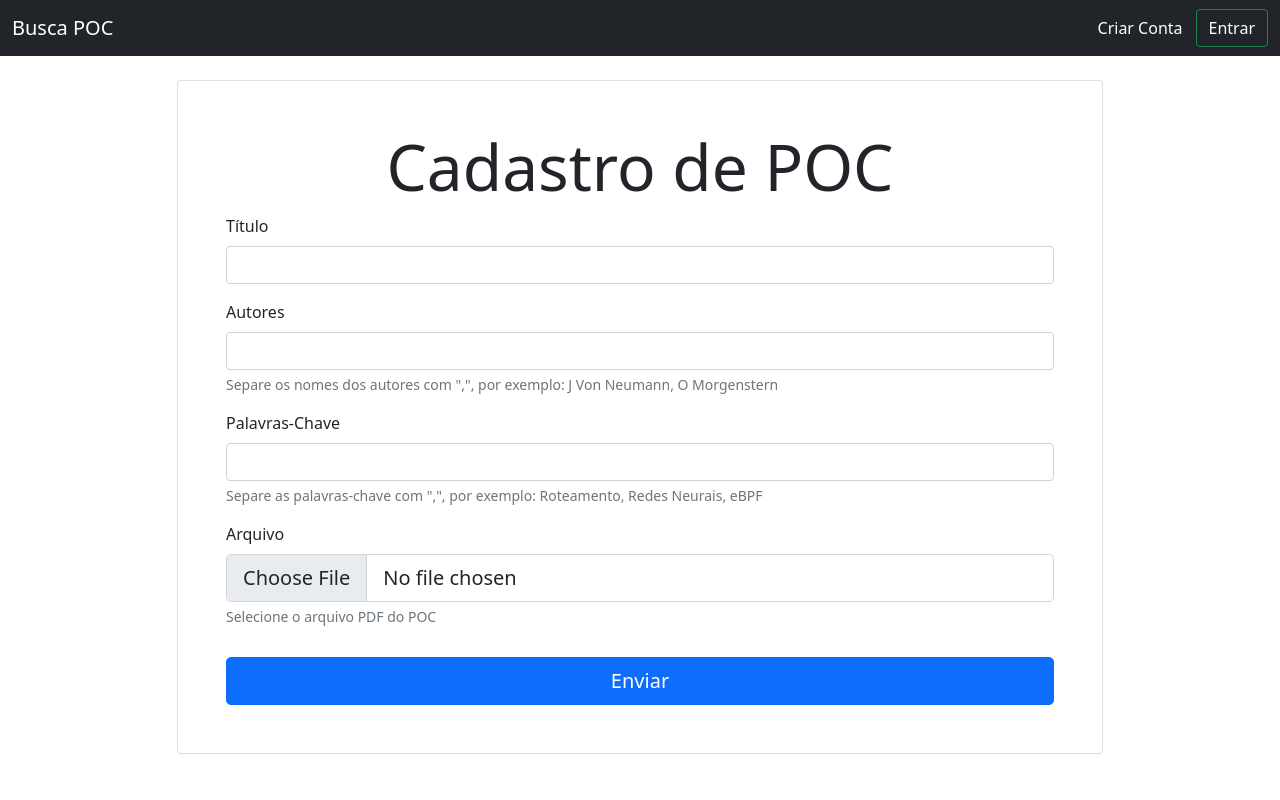
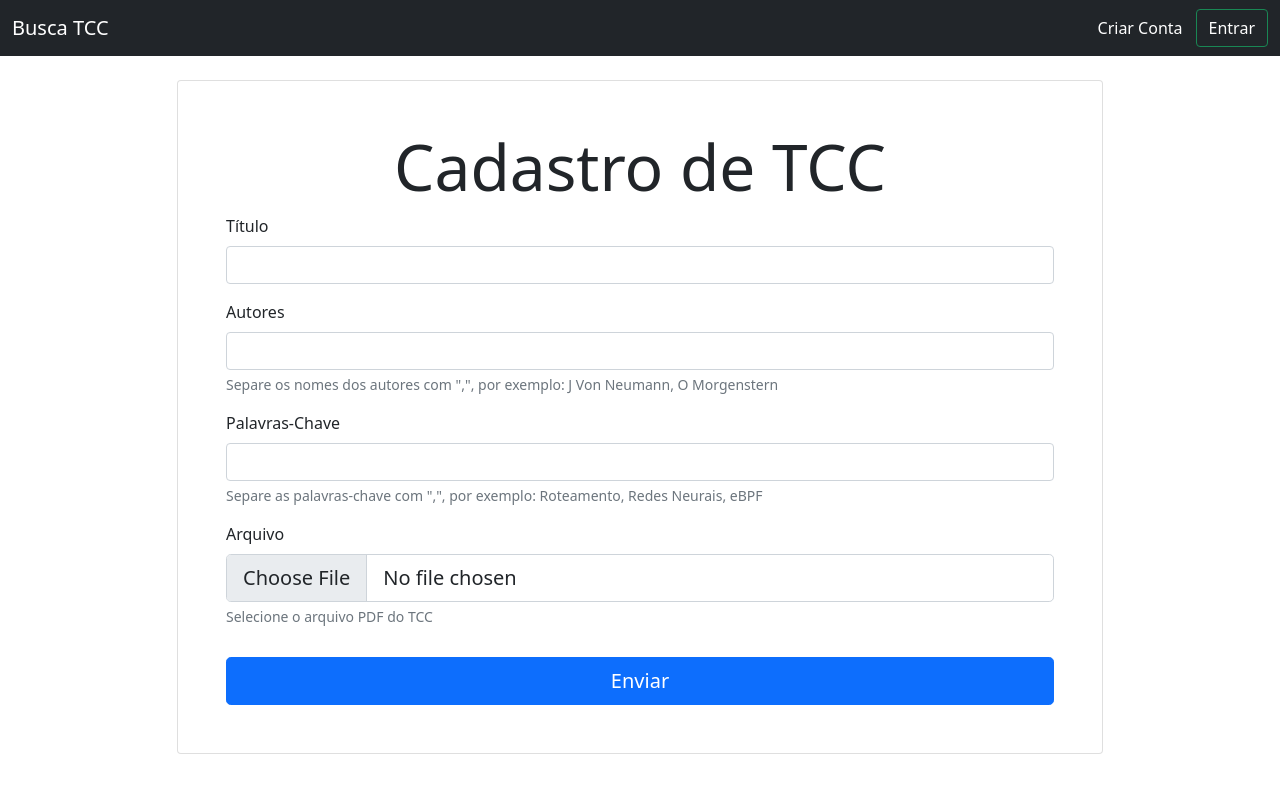
Before and after one commit to saulo-miranda/buscaPOC, a Django app: page /documentos/new/ in a window 1280 px wide. Run offline with Django 4.2, Linux system fonts and the light colour scheme; parts of the project's set-up code (start-up, migrations or seed data) failed here and were passed over; some libraries are stand-ins or nearby versions.

Commit message:
alterações para tcc

```diff
--- a/templates/_base.html
+++ b/templates/_base.html
@@ -29,12 +29,12 @@
           text-align: center;
       }
   </style>
-    <title>Busca POC</title>
+    <title>Busca TCC</title>
   </head>
   <body>
     <nav class="navbar navbar-expand-sm navbar-dark bg-dark" >
         <div class="container-fluid">
-          <a class="navbar-brand" href="{% url 'home' %}">Busca POC</a>
+          <a class="navbar-brand" href="{% url 'home' %}">Busca TCC</a>
           <button class="navbar-toggler" type="button" data-bs-toggle="collapse" data-bs-target="#navbarNav" aria-controls="navbarNav" aria-expanded="false" aria-label="Toggle navigation">
             <span class="navbar-toggler-icon"></span>
           </button>
@@ -42,7 +42,7 @@
           <div class="collapse navbar-collapse" id="navbarNav">
             <ul class="navbar-nav ">
               <li class="nav-item">
-                <a class="nav-link" href="{% url 'documento_new' %}">Adicionar POC</a>
+                <a class="nav-link" href="{% url 'documento_new' %}">Adicionar TCC</a>
               </li>
               <li class="nav-item">
                 <a class="nav-link" href="{% url 'documento_list' %}">Gerenciar Coleção</a>
--- a/templates/documentos/documento_new.html
+++ b/templates/documentos/documento_new.html
@@ -10,7 +10,7 @@
                     <div class="form-data" >
                         <form action="" method="post" enctype="multipart/form-data">
                             {% csrf_token %}
-                            <h1 class="display-3" style="text-align: center;">Cadastro de POC</h1>
+                            <h1 class="display-3" style="text-align: center;">Cadastro de TCC</h1>
                             <div class="mb-3">
                               <label for="exampleInputEmail1" class="form-label">Título</label>
                               <input  name="titulo" type="text" class="form-control" id="exampleInputEmail1" aria-describedby="emailHelp">
@@ -28,7 +28,7 @@
                             <div style="padding-bottom: 30px;">
                                 <label for="formFileLg" class="form-label">Arquivo</label>
                                 <input name="arquivo_pdf" class="form-control form-control-lg" id="formFileLg" type="file">
-                                <div  class="form-text">Selecione o arquivo PDF do POC</div>
+                                <div  class="form-text">Selecione o arquivo PDF do TCC</div>
                             </div>
 
                             <button type="submit" class="btn btn-primary btn-lg w-100" >Enviar</button>
--- a/templates/home.html
+++ b/templates/home.html
@@ -5,7 +5,7 @@
 
 {% block content %}
 
-    <h1 class="display-3" style="text-align: center; padding-top: 10%;">Busca de POC</h1>
+    <h1 class="display-3" style="text-align: center; padding-top: 10%;">Busca de TCC</h1>
     <div class="input-group mb-3 container " style="padding-top: 10%;">
         <input  id="termo-busca" type="text" class="form-control" placeholder="Busque por título, autor, instituição" aria-label="Example text with button addon" aria-describedby="button-addon1">
         <button class="btn btn-dark" type="button" id="button-addon1">Buscar</button>
```
Also changed, not shown: README.md.
